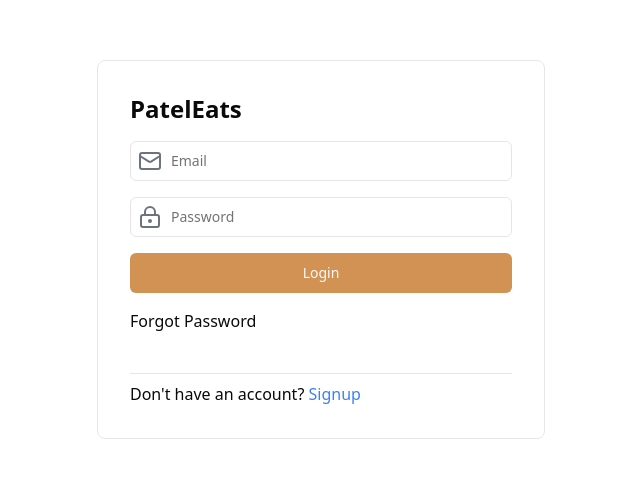
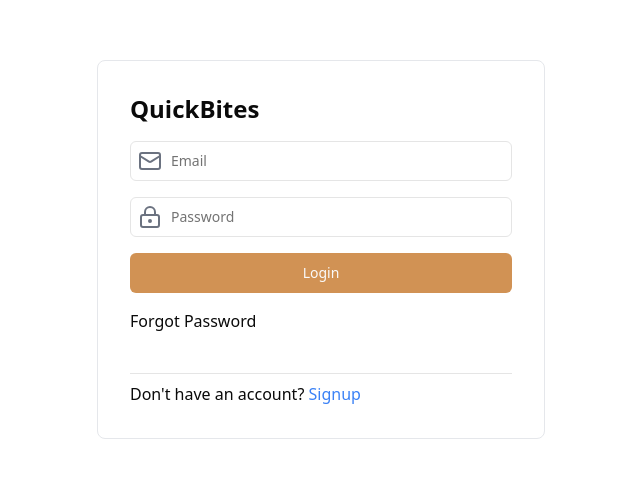
Before and after one commit to Surya-Hitesh-Nalam/QuickBite, a React (Vite) app in the folder frontend/: page /login in a window 1280 px wide. Shown: the part 151-628 px from the top of the page, without its empty margins (319-959 px from the left). Built offline with nearby package versions, Linux system fonts and the light colour scheme; no server answers.

Commit message:
changed frontend

```diff
--- a/frontend/src/auth/Signup.tsx
+++ b/frontend/src/auth/Signup.tsx
@@ -46,7 +46,7 @@ const navigate = useNavigate();
     <div className="flex items-center justify-center min-h-screen">
       <form onSubmit={loginSubmitHandler} className="md:p-8 w-full max-w-md rounded-lg md:border border-gray-200 mx-4">
         <div className="mb-4">
-          <h1 className="font-bold text-2xl">PatelEats</h1>
+          <h1 className="font-bold text-2xl">QuickBites</h1>
         </div>
         <div className="mb-4">
           <div className="relative">
--- a/frontend/src/auth/login.tsx
+++ b/frontend/src/auth/login.tsx
@@ -42,7 +42,7 @@ const Login = () => {
         className="md:p-8 w-full max-w-md rounded-lg md:border border-gray-200 mx-4"
       >
         <div className="mb-4">
-          <h1 className="font-bold text-2xl">PatelEats</h1>
+          <h1 className="font-bold text-2xl">QuickBites</h1>
         </div>
         <div className="mb-4">
           <div className="relative">
--- a/frontend/src/components/Navbar.tsx
+++ b/frontend/src/components/Navbar.tsx
@@ -50,7 +50,7 @@ const Navbar = () => {
     <div className="max-w-7xl mx-auto">
       <div className="flex items-center justify-between h-14">
         <Link to="/">
-          <h1 className="font-bold md:font-extrabold text-2xl">PatelEats</h1>
+          <h1 className="font-bold md:font-extrabold text-2xl">QuickBites</h1>
         </Link>
         <div className="hidden md:flex items-center gap-10">
           <div className="hidden md:flex items-center gap-6">
@@ -154,7 +154,7 @@ const MobileNavbar = () => {
       </SheetTrigger>
       <SheetContent className="flex flex-col">
         <SheetHeader className="flex flex-row items-center justify-between mt-2">
-          <SheetTitle>PatelEats</SheetTitle>
+          <SheetTitle>QuickBites</SheetTitle>
           <DropdownMenu>
             <DropdownMenuTrigger asChild>
               <Button variant="outline" size="icon">
@@ -224,7 +224,7 @@ const MobileNavbar = () => {
               <AvatarImage src={user?.profilePicture} />
               <AvatarFallback>CN</AvatarFallback>
             </Avatar>
-            <h1 className="font-bold">Patel Mernstack</h1>
+            <h1 className="font-bold">QuickBites</h1>
           </div>
           <SheetClose asChild>
             {loading ? (
```
Also changed, not shown: 1 other file (tests, documents, lock files or other folders).
